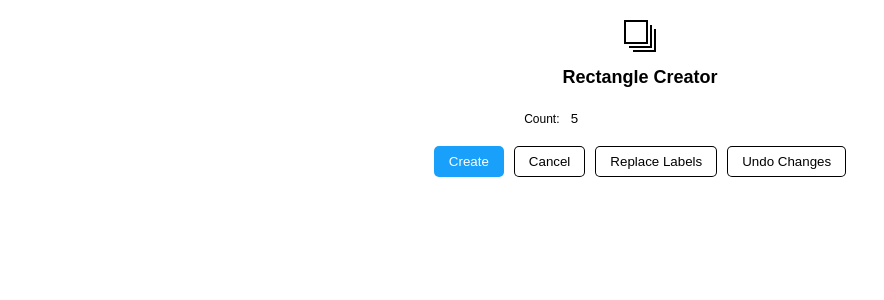
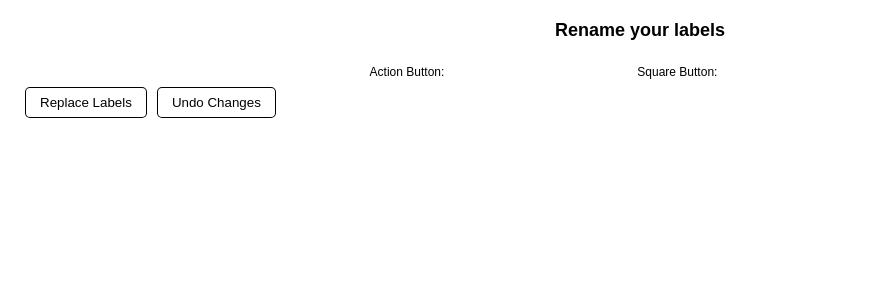
Before and after one commit to csdiehl/figma-namer-plugin, a React app: page / in a window 1280 px wide. Shown: the top 300 px of the page, without its empty margins (0-884 px from the left). Built offline with nearby package versions, Linux system fonts and the light colour scheme.

Commit message:
text input boxes and remove boilerplate

```diff
--- a/src/app/components/App.tsx
+++ b/src/app/components/App.tsx
@@ -1,23 +1,8 @@
 import React from 'react';
-import logo from '../assets/logo.svg';
 import '../styles/ui.css';
 
 function App() {
   const textbox = React.useRef<HTMLInputElement>(undefined);
-
-  const countRef = React.useCallback((element: HTMLInputElement) => {
-    if (element) element.value = '5';
-    textbox.current = element;
-  }, []);
-
-  const onCreate = () => {
-    const count = parseInt(textbox.current.value, 10);
-    parent.postMessage({ pluginMessage: { type: 'create-rectangles', count } }, '*');
-  };
-
-  const onCancel = () => {
-    parent.postMessage({ pluginMessage: { type: 'cancel' } }, '*');
-  };
 
   const onReplace = () => {
     parent.postMessage({ pluginMessage: { type: 'replace-labels' } }, '*');
@@ -39,17 +24,15 @@ function App() {
 
   return (
     <div>
-      <img src={logo} />
-      <h2>Rectangle Creator</h2>
-      <p>
-        Count: <input ref={countRef} />
-      </p>
-      <button id="create" onClick={onCreate}>
-        Create
-      </button>
-      <button onClick={onCancel}>Cancel</button>
-      <button onClick={onReplace}>Replace Labels</button>
-      <button onClick={onUndo}>Undo Changes</button>
+      <h2>Rename your labels</h2>
+      <label htmlFor="action-input">Action Button:</label>
+      <input id="action-input" type="text" ref={textbox}></input>
+      <label htmlFor="square-input">Square Button:</label>
+      <input id="square-input" type="text" ref={textbox}></input>
+      <div style={{ display: 'flex' }}>
+        <button onClick={onReplace}>Replace Labels</button>
+        <button onClick={onUndo}>Undo Changes</button>
+      </div>
     </div>
   );
 }
```
